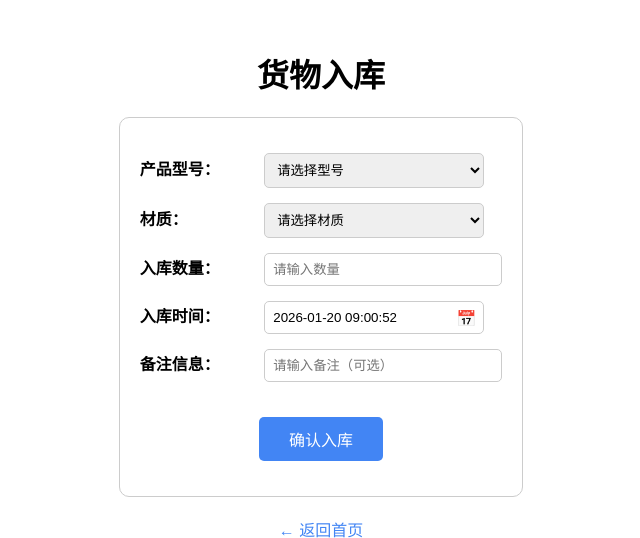
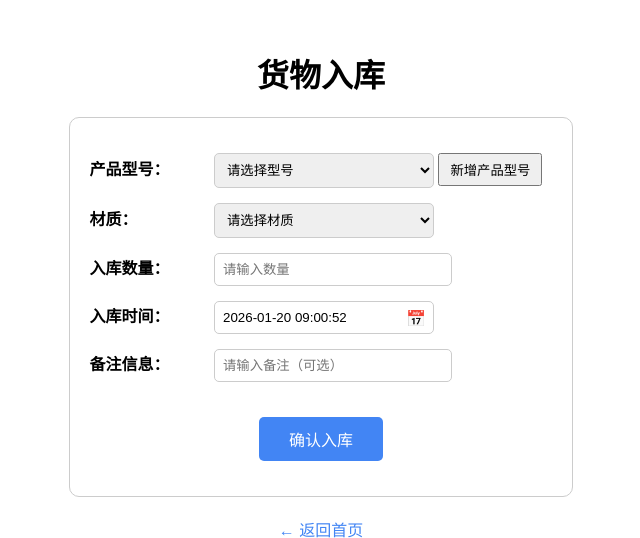
Before and after one commit to qin858526/warehouse_project, a Flask app: page /in_stock in a window 1280 px wide. Shown: the top 538 px of the page, without its empty margins (319-959 px from the left). Run offline with Flask 3, Linux system fonts and the light colour scheme.

Commit message:
新增产品型号按钮，功能未实现

```diff
--- a/templates/in_stock.html
+++ b/templates/in_stock.html
@@ -178,6 +178,8 @@
                     <option value="型号C">型号C</option>
                     <option value="型号D">型号D</option>
                 </select>
+                <button type="button" onclick="document.getElementById('product_model').focus();"
+                        style="margin-right: 10px; padding: 5px 10px; cursor: pointer;">新增产品型号</button>
             </div>
             <div class="form-item">
                 <label for="material">材质：</label>
```
